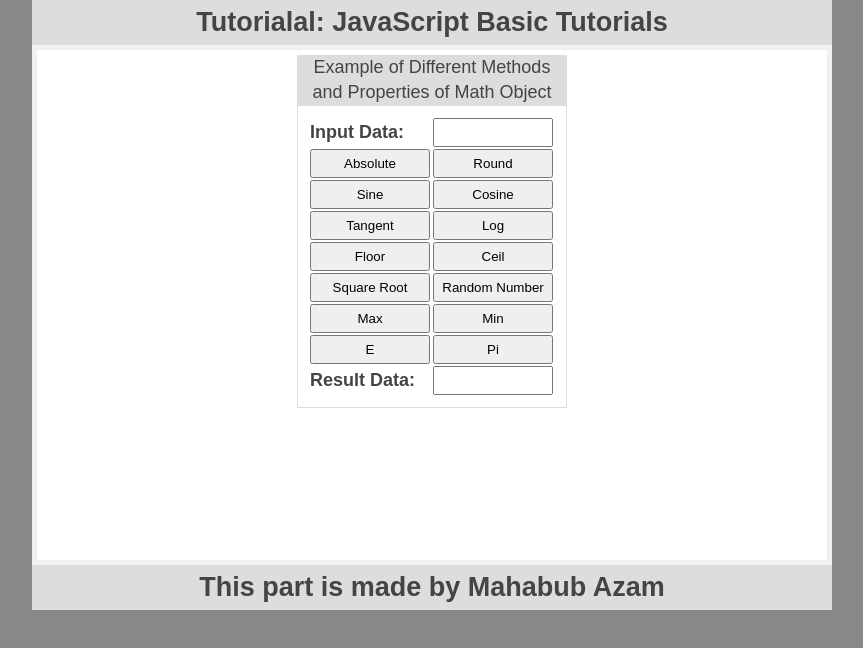
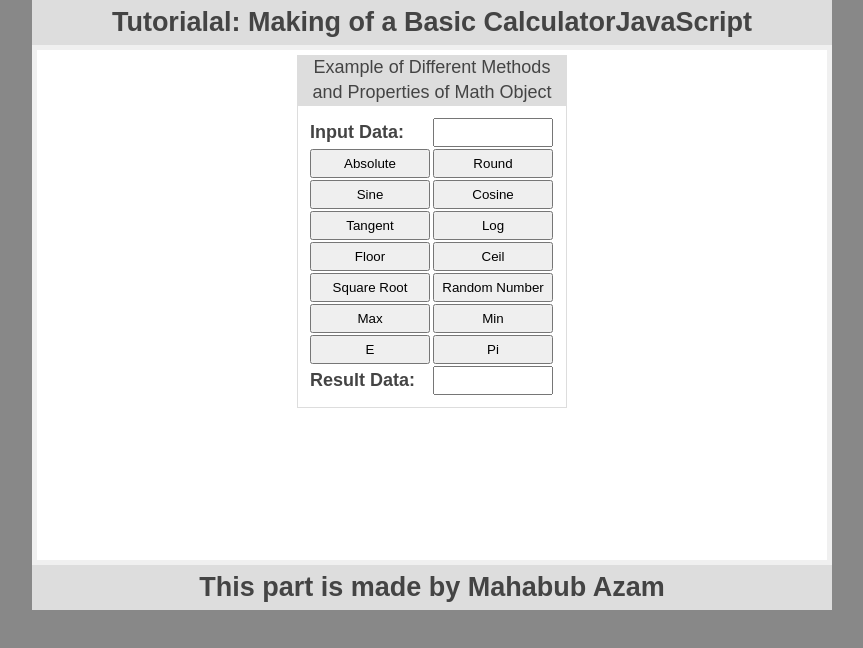
Before and after one commit to CoderMahabub/calculator_using_js, a plain HTML site: page index.html in a window 1280 px wide. Shown: the whole page, without its empty margins (208-1071 px from the left). Drawn offline with Linux system fonts and the light colour scheme.

Commit message:
Update index.html

```diff
--- a/index.html
+++ b/index.html
@@ -9,7 +9,7 @@
         <section class="content">
 
             <header class="header">
-                <h2><script> document.write("Tutorialal: JavaScript Basic Tutorials")</script></h2>
+                <h2><script> document.write("Tutorialal: Making of a Basic CalculatorJavaScript")</script></h2>
             </header>
                 <div class="mainContent">
                         <form name="frm">
```
